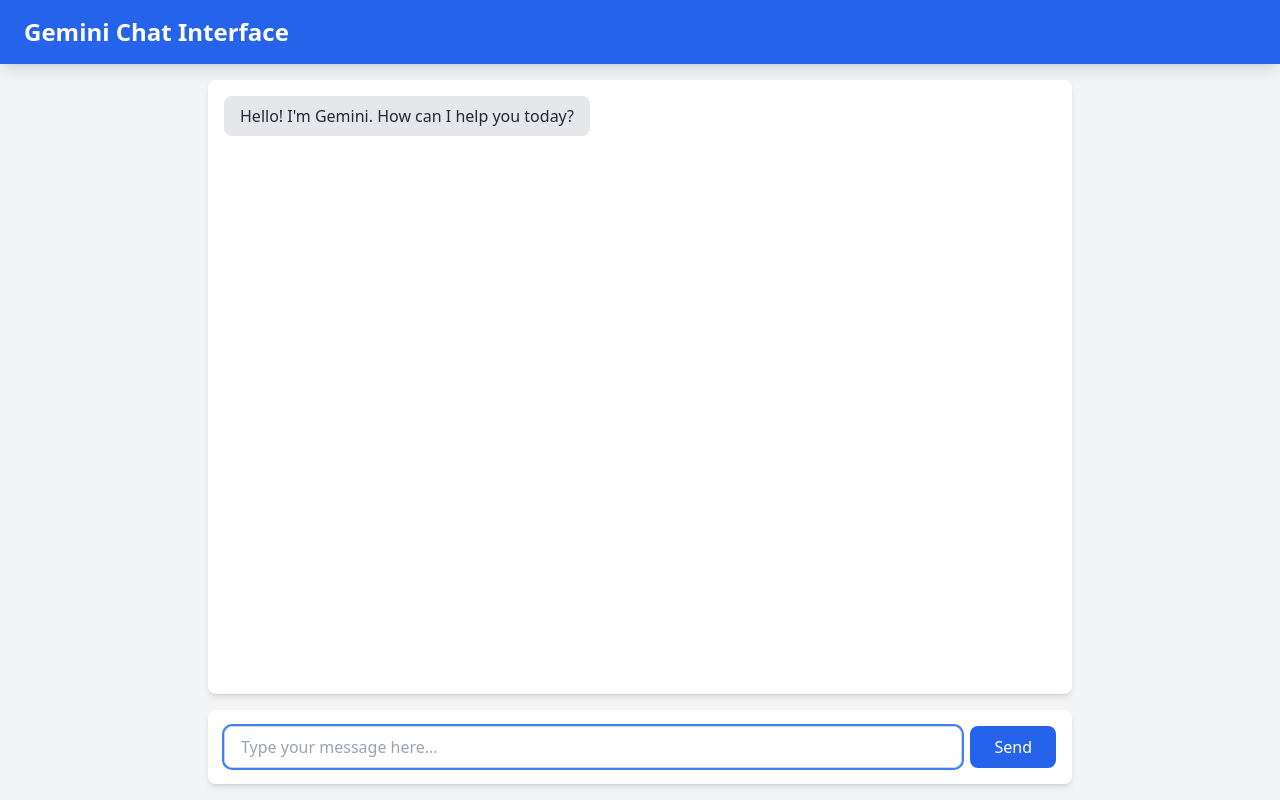
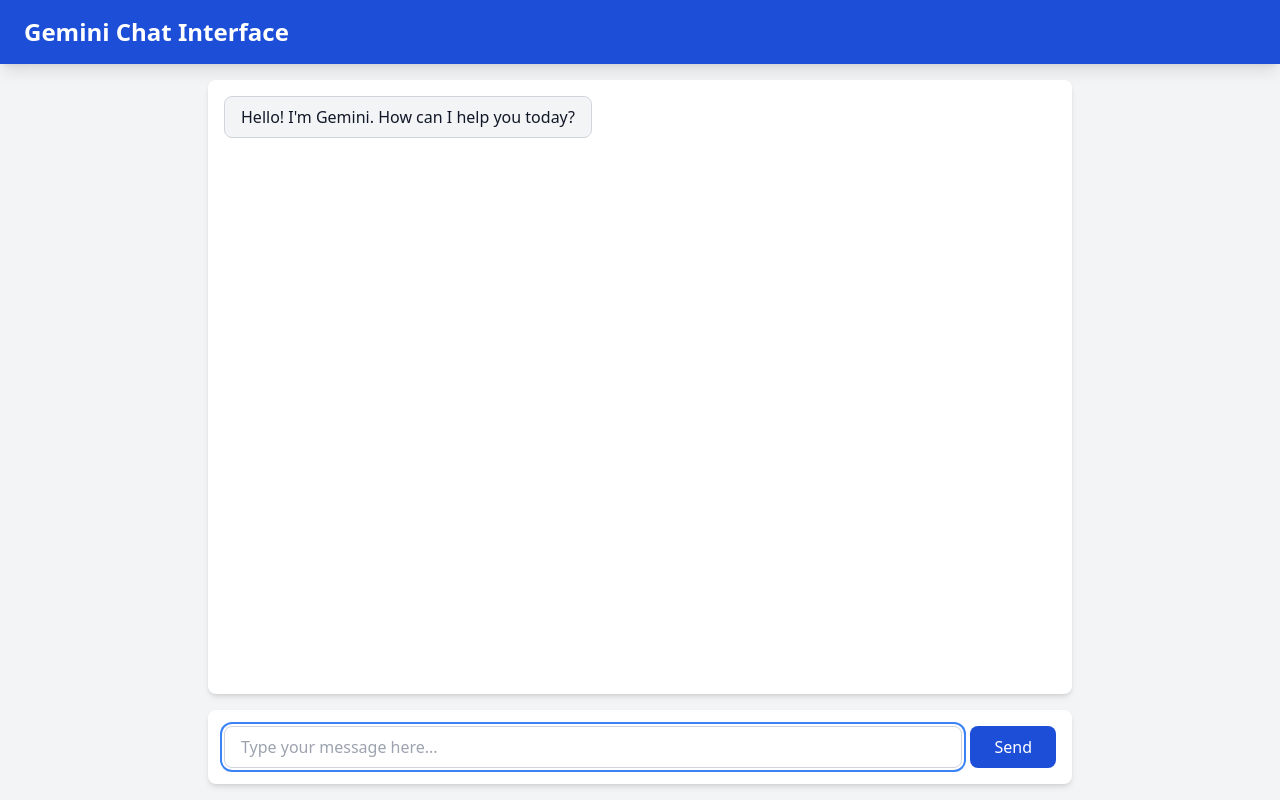
Before and after one commit to Frenzy-Works/access-bristol-25, a Flask app: page / in a window 1280 px wide. Run offline with Flask 3, Linux system fonts and the light colour scheme; some libraries are stand-ins or nearby versions.

Commit message:
adding higher contrast

```diff
--- a/templates/index.html
+++ b/templates/index.html
@@ -8,7 +8,7 @@
 </head>
 <body class="bg-gray-100 h-screen flex flex-col">
     <!-- Header -->
-    <header class="bg-blue-600 text-white py-4 px-6 shadow-lg">
+    <header class="bg-blue-700 text-white py-4 px-6 shadow-lg">
         <h1 class="text-2xl font-bold">Gemini Chat Interface</h1>
     </header>
 
@@ -19,8 +19,8 @@
             <div id="messages" class="space-y-4">
                 <!-- Welcome message -->
                 <div class="flex justify-start">
-                    <div class="bg-gray-200 rounded-lg px-4 py-2 max-w-md">
-                        <p class="text-gray-800">Hello! I'm Gemini. How can I help you today?</p>
+                    <div class="bg-gray-100 rounded-lg px-4 py-2 max-w-md border border-gray-300">
+                        <p class="text-gray-900">Hello! I'm Gemini. How can I help you today?</p>
                     </div>
                 </div>
             </div>
@@ -33,14 +33,14 @@
                     type="text"
                     id="message-input"
                     placeholder="Type your message here..."
-                    class="flex-1 px-4 py-2 border border-gray-300 rounded-lg focus:outline-none focus:ring-2 focus:ring-blue-500"
+                    class="flex-1 px-4 py-2 border border-gray-300 rounded-lg focus:outline-none focus:ring-2 focus:ring-blue-500 focus:ring-offset-2"
                     autocomplete="off"
                     required
                 >
                 <button
                     type="submit"
                     id="send-button"
-                    class="bg-blue-600 text-white px-6 py-2 rounded-lg hover:bg-blue-700 transition-colors disabled:bg-gray-400 disabled:cursor-not-allowed"
+                    class="bg-blue-700 text-white px-6 py-2 rounded-lg hover:bg-blue-800 focus:outline-none focus:ring-2 focus:ring-blue-500 focus:ring-offset-2 transition-colors disabled:bg-gray-400 disabled:cursor-not-allowed"
                 >
                     Send
                 </button>
@@ -62,8 +62,8 @@
             const messageBubble = document.createElement('div');
             messageBubble.className = `rounded-lg px-4 py-2 max-w-md ${
                 isUser
-                    ? 'bg-blue-600 text-white'
-                    : 'bg-gray-200 text-gray-800'
+                    ? 'bg-blue-700 text-white'
+                    : 'bg-gray-100 text-gray-900'
             }`;
 
             const messageText = document.createElement('p');
@@ -84,11 +84,11 @@
             loadingDiv.id = 'loading-indicator';
             loadingDiv.className = 'flex justify-start';
             loadingDiv.innerHTML = `
-                <div class="bg-gray-200 rounded-lg px-4 py-2">
+                <div class="bg-gray-100 rounded-lg px-4 py-2 border border-gray-300">
                     <div class="flex space-x-2">
-                        <div class="w-2 h-2 bg-gray-500 rounded-full animate-bounce" style="animation-delay: 0s"></div>
-                        <div class="w-2 h-2 bg-gray-500 rounded-full animate-bounce" style="animation-delay: 0.2s"></div>
-                        <div class="w-2 h-2 bg-gray-500 rounded-full animate-bounce" style="animation-delay: 0.4s"></div>
+                        <div class="w-2 h-2 bg-gray-600 rounded-full animate-bounce" style="animation-delay: 0s"></div>
+                        <div class="w-2 h-2 bg-gray-600 rounded-full animate-bounce" style="animation-delay: 0.2s"></div>
+                        <div class="w-2 h-2 bg-gray-600 rounded-full animate-bounce" style="animation-delay: 0.4s"></div>
                     </div>
                 </div>
             `;
```
